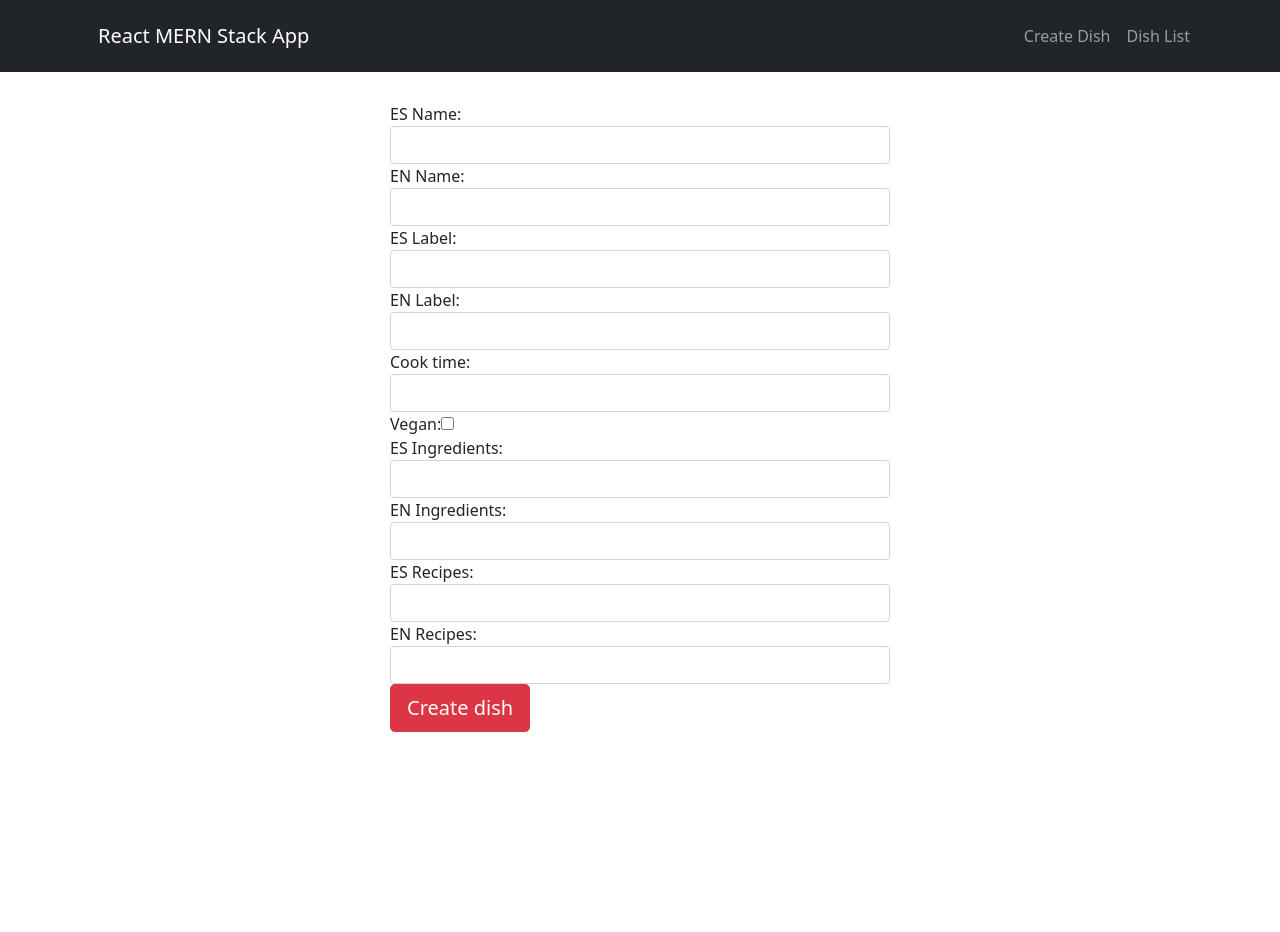
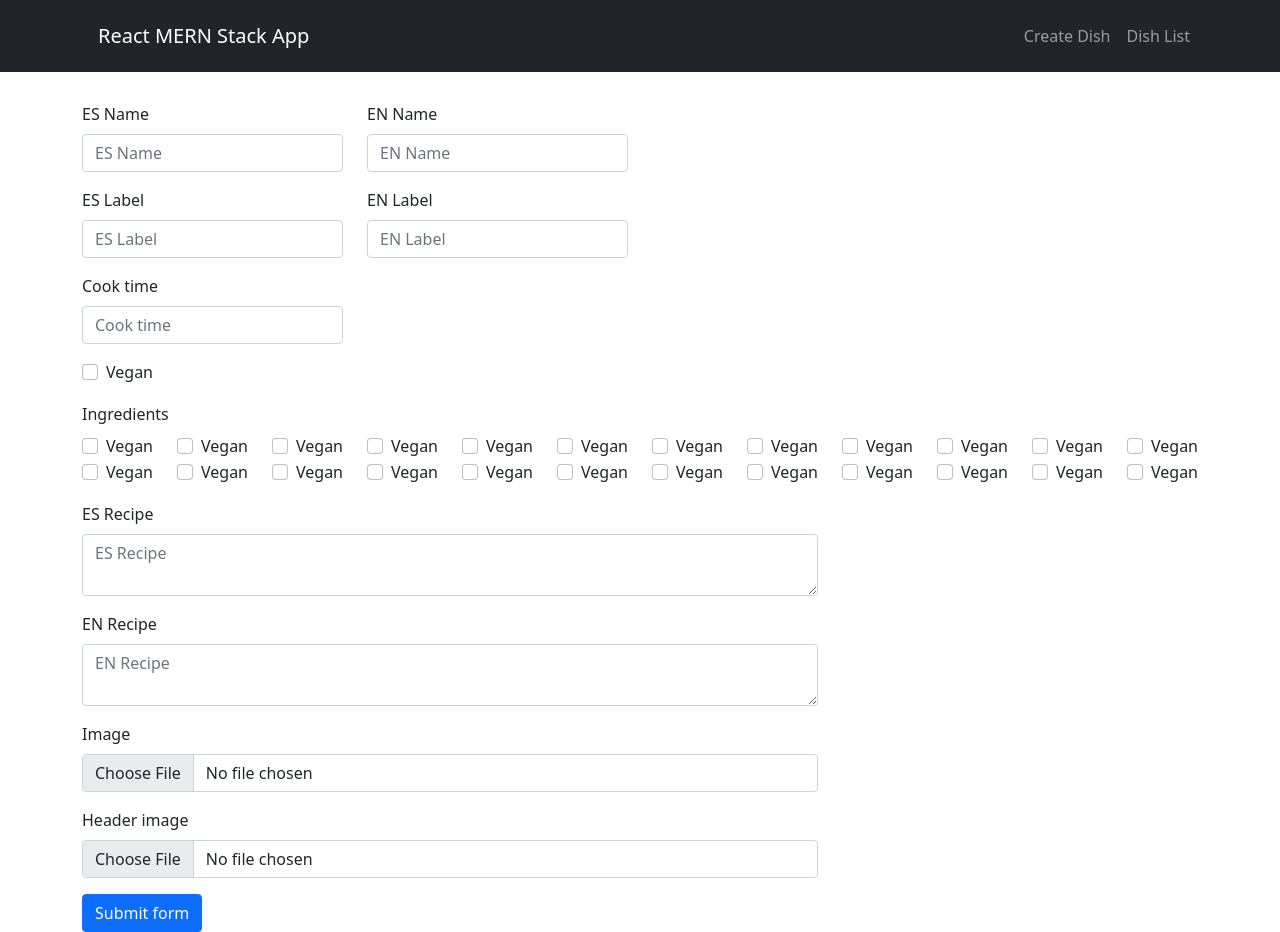
Before and after one commit to MarcosDolce23/dish-crud, a React (Create React App) app: page / in a window 1280 px wide. Before the commit the page ends 800 px from the top, so only its background shows below. Built offline with nearby package versions, Linux system fonts and the light colour scheme.

Commit message:
added bootstrap to createdish

```diff
--- a/src/Components/DishForm.js
+++ b/src/Components/DishForm.js
@@ -1,135 +1,139 @@
 import React from "react";
+import { useState } from "react";
 import * as Yup from "yup";
-import { Formik, Form, Field, ErrorMessage } from "formik";
-import { FormGroup, FormControl, Button } from "react-bootstrap";
+import { Form, Row, Col, InputGroup, Button } from "react-bootstrap";
 
 const DishForm = (props) => {
-    const validationSchema = Yup.object().shape({
-        esName: Yup.string().required("Required"),
-        enName: Yup.string().required("Required"),
-        esLabel: Yup.string().required("Required"),
-        enLabel: Yup.string().required("Required"),
-        cookTime: Yup.number()
-            .positive("Invalid roll number")
-            .integer("Invalid roll number")
-            .required("Required"),
-        vegan: Yup.boolean().required("Required"),
-        esIngredients: Yup.array().required("Required"),
-        enIngredients: Yup.array().required("Required"),
-        esRecipes: Yup.array().required("Required"),
-        enRecipes: Yup.array().required("Required")
+    const [validated, setValidated] = useState(false);
+
+    const handleSubmit = (event) => {
+        const form = event.currentTarget;
+        if (form.checkValidity() === false) {
+            event.preventDefault();
+            event.stopPropagation();
+        }
+
+        setValidated(true);
+    };
+
+    const Ingredients = Array(24).fill(null).map( e => {
+        return (
+            <Form.Group as={Col} xs="4" md="1" controlId="validationCustom01">
+                <Form.Check
+                    label="Vegan"
+                />
+            </Form.Group>
+        )
     });
-    console.log(props);
+
     return (
-        <div className="form-wrapper">
-            <Formik {...props} validationSchema={validationSchema}>
-                <Form>
-                    <FormGroup>
-                        <label htmlFor="esName">ES Name:</label>
-                        <Field id="esName" name="esName" type="text"
-                            className="form-control" />
-                        <ErrorMessage
-                            name="esName"
-                            className="d-block invalid-feedback"
-                            component="span"
+        <Form noValidate validated={validated} onSubmit={handleSubmit}>
+            <Row className="mb-3">
+                <Form.Group as={Col} md="3" controlId="validationCustom01">
+                    <Form.Label>ES Name</Form.Label>
+                    <Form.Control
+                        required
+                        type="text"
+                        placeholder="ES Name"
                     />
-                    </FormGroup>
-                    <FormGroup>
-                        <label htmlFor="enName">EN Name:</label>
-                        <Field id="enName" name="enName" type="text"
-                            className="form-control" />
-                        <ErrorMessage
-                            name="enName"
-                            className="d-block invalid-feedback"
-                            component="span"
+                    <Form.Control.Feedback>Looks good!</Form.Control.Feedback>
+                </Form.Group>
+                <Form.Group as={Col} md="3" controlId="validationCustom02">
+                    <Form.Label>EN Name</Form.Label>
+                    <Form.Control
+                        required
+                        type="text"
+                        placeholder="EN Name"
                     />
-                    </FormGroup>
-                    <FormGroup>
-                        <label htmlFor="esLabel">ES Label:</label>
-                        <Field id="esLabel" name="esLabel" type="text"
-                            className="form-control" />
-                        <ErrorMessage
-                            name="esLabel"
-                            className="d-block invalid-feedback"
-                            component="span"
+                    <Form.Control.Feedback>Looks good!</Form.Control.Feedback>
+                </Form.Group>
+            </Row>
+            <Row className="mb-3">
+                <Form.Group as={Col} md="3" controlId="validationCustom01">
+                    <Form.Label>ES Label</Form.Label>
+                    <Form.Control
+                        required
+                        type="text"
+                        placeholder="ES Label"
                     />
-                    </FormGroup>
-                    <FormGroup>
-                        <label htmlFor="enLabel">EN Label:</label>
-                        <Field id="enLabel" name="enLabel" type="text"
-                            className="form-control" />
-                        <ErrorMessage
-                            name="enLabel"
-                            className="d-block invalid-feedback"
-                            component="span"
+                    <Form.Control.Feedback>Looks good!</Form.Control.Feedback>
+                </Form.Group>
+                <Form.Group as={Col} md="3" controlId="validationCustom02">
+                    <Form.Label>EN Label</Form.Label>
+                    <Form.Control
+                        required
+                        type="text"
+                        placeholder="EN Label"
                     />
-                    </FormGroup>
-                    <FormGroup>
-                        <label htmlFor="cookTime">Cook time:</label>
-                        <Field id="cookTime" name="cookTime" type="number"
-                            className="form-control" />
-                        <ErrorMessage
-                            name="cookTime"
-                            className="d-block invalid-feedback"
-                            component="span"
+                    <Form.Control.Feedback>Looks good!</Form.Control.Feedback>
+                </Form.Group>
+            </Row>
+            <Row className="mb-3">
+                <Form.Group as={Col} md="3" controlId="validationCustom01">
+                    <Form.Label>Cook time</Form.Label>
+                    <Form.Control
+                        required
+                        type="number"
+                        placeholder="Cook time"
                     />
-                    </FormGroup>
-                    <FormGroup>
-                        <label htmlFor="vegan">Vegan:</label>
-                        <Field id="vegan" name="vegan" type="checkbox" />
-                        <ErrorMessage
-                            name="vegan"
-                            className="d-block invalid-feedback"
-                            component="span"
+                    <Form.Control.Feedback>Looks good!</Form.Control.Feedback>
+                </Form.Group>
+            </Row>
+            <Row className="mb-3">
+                <Form.Group as={Col} md="3" controlId="validationCustom01">
+                    <Form.Check
+                        label="Vegan"
                     />
-                    </FormGroup>
-                    <FormGroup>
-                        <label htmlFor="esIngredients">ES Ingredients:</label>
-                        <Field id="esIngredients" name="esIngredients" type="text"
-                            className="form-control" />
-                        <ErrorMessage
-                            name="esIngredients"
-                            className="d-block invalid-feedback"
-                            component="span"
+                </Form.Group>
+            </Row>
+            <Row className="mb-3">
+                <Form.Label>Ingredients</Form.Label>
+                {Ingredients}
+            </Row>
+            <Row className="mb-3">
+                <Form.Group as={Col} md="8" controlId="validationCustom01">
+                    <Form.Label>ES Recipe</Form.Label>
+                    <Form.Control
+                        required
+                        as="textarea"
+                        placeholder="ES Recipe"
                     />
-                    </FormGroup>
-                    <FormGroup>
-                        <label htmlFor="enIngredients">EN Ingredients:</label>
-                        <Field id="enIngredients" name="enIngredients" type="text"
-                            className="form-control" />
-                        <ErrorMessage
-                            name="enIngredients"
-                            className="d-block invalid-feedback"
-                            component="span"
+                    <Form.Control.Feedback>Looks good!</Form.Control.Feedback>
+                </Form.Group>
+            </Row>
+            <Row className="mb-3">
+                <Form.Group as={Col} md="8" controlId="validationCustom01">
+                    <Form.Label>EN Recipe</Form.Label>
+                    <Form.Control
+                        required
+                        as="textarea"
+                        placeholder="EN Recipe"
                     />
-                    </FormGroup>
-                    <FormGroup>
-                        <label htmlFor="esRecipes">ES Recipes:</label>
-                        <Field id="esRecipes" name="esRecipes" type="text"
-                            className="form-control" />
-                        <ErrorMessage
-                            name="esRecipes"
-                            className="d-block invalid-feedback"
-                            component="span"
+                    <Form.Control.Feedback>Looks good!</Form.Control.Feedback>
+                </Form.Group>
+            </Row>
+            <Row className="mb-3">
+                <Form.Group as={Col} md="8" controlId="validationCustom01">
+                    <Form.Label>Image</Form.Label>
+                    <Form.Control
+                        required
+                        type="file"
                     />
-                    </FormGroup>
-                    <FormGroup>
-                        <label htmlFor="enRecipes">EN Recipes:</label>
-                        <Field id="enRecipes" name="enRecipes" type="text"
-                            className="form-control" />
-                        <ErrorMessage
-                            name="enRecipes"
-                            className="d-block invalid-feedback"
-                            component="span"
+                    <Form.Control.Feedback>Looks good!</Form.Control.Feedback>
+                </Form.Group>
+            </Row>
+            <Row className="mb-3">
+                <Form.Group as={Col} md="8" controlId="validationCustom01">
+                    <Form.Label>Header image</Form.Label>
+                    <Form.Control
+                        required
+                        type="file"
                     />
-                    </FormGroup>
-                    <Button variant="danger" size="lg"
-                        block="block" type="submit">
-                        {props.children}
-                    </Button>
+                    <Form.Control.Feedback>Looks good!</Form.Control.Feedback>
+                </Form.Group>
+            </Row>
+            <Button xs="12" type="submit">Submit form</Button>
         </Form>
-            </Formik>
-        </div>
     );
 };
 
```
Lines whose indentation alone changed are shown as unchanged.
